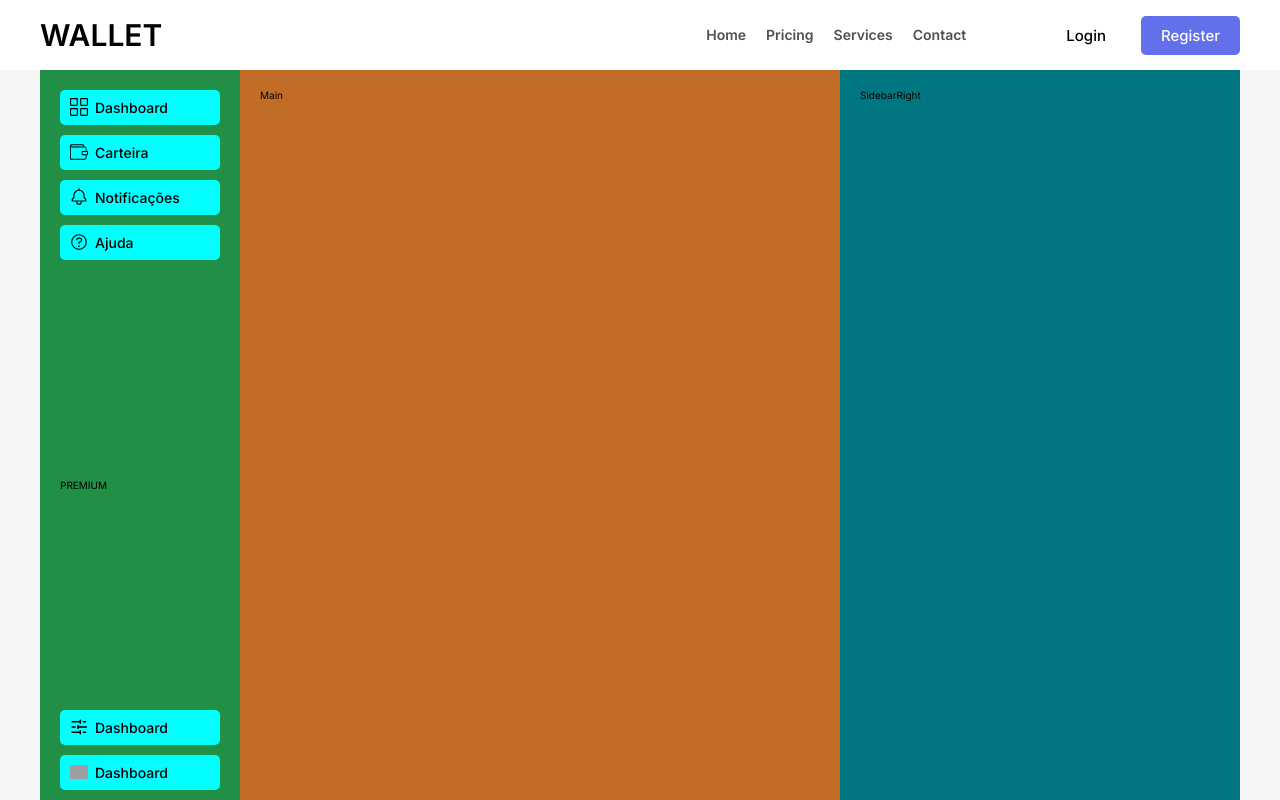
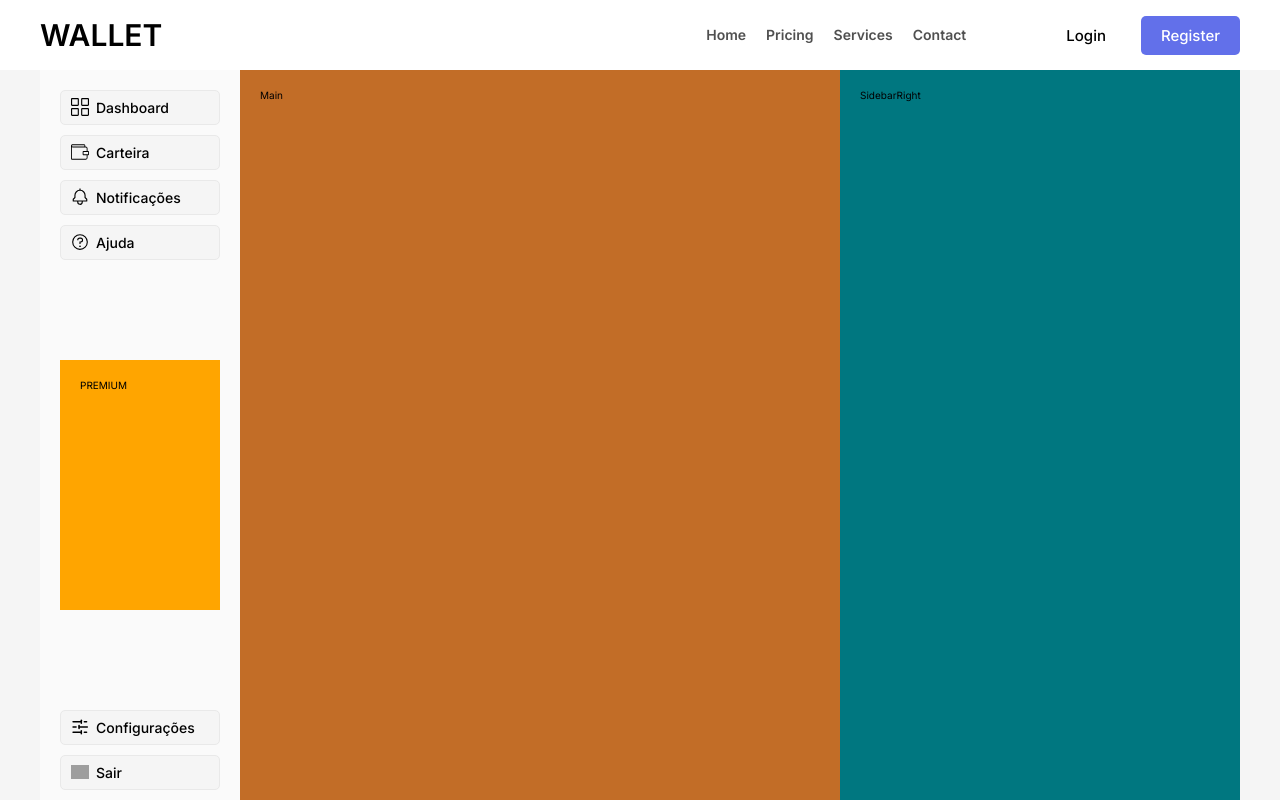
Before and after one commit to henriquearaujodev/wallet-dashboard, a React (Create React App) app: page /dashboard in a window 1280 px wide. Built offline with nearby package versions, Linux system fonts and the light colour scheme; grey boxes are pictures that could not be loaded.

Commit message:
add buttons sidebar

```diff
--- a/src/components/SidebarLeft/SidebarLeft.css
+++ b/src/components/SidebarLeft/SidebarLeft.css
@@ -2,7 +2,7 @@
   width: 20rem;
   padding: 2rem;
   height: calc(100vh - 7.5vh);
-  background-color: rgb(33, 143, 70);
+  background-color: #fafafa;
   display: flex;
   flex-direction: column;
   justify-content: space-between;
@@ -27,7 +27,16 @@
   gap: 0.7rem;
   height: 3.5rem;
   border-radius: 0.5rem;
-  background-color: aqua;
+  background-color: #f5f5f5;
+  border: 1px solid #e9e9e9;
+  transition: all 0.2s ease-out;
+}
+
+.sidebar-left-items:hover {
+  color: #fff;
+  fill: #fff;
+  background-color: #6270ea;
+  cursor: pointer;
 }
 
 .sidebar-left-items .menu {
@@ -38,3 +47,9 @@
 .icon-menu {
   width: 1.8rem;
 }
+
+.sidebar-left-premium {
+  padding: 2rem;
+  height: 25rem;
+  background-color: orange;
+}
--- a/src/components/SidebarLeft/SidebarLeft.js
+++ b/src/components/SidebarLeft/SidebarLeft.js
@@ -44,13 +44,13 @@ const SidebarLeft = () => {
           <div className="icon">
             <img className="icon-menu" src={sidebarIconSeting} alt="" />
           </div>
-          <div className="menu">Dashboard</div>
+          <div className="menu">Configurações</div>
         </div>
         <div className="sidebar-left-items">
           <div className="icon">
             <img className="icon-menu" src={sidebarIconExit} alt="" />
           </div>
-          <div className="menu">Dashboard</div>
+          <div className="menu">Sair</div>
         </div>
       </div>
     </div>
```
